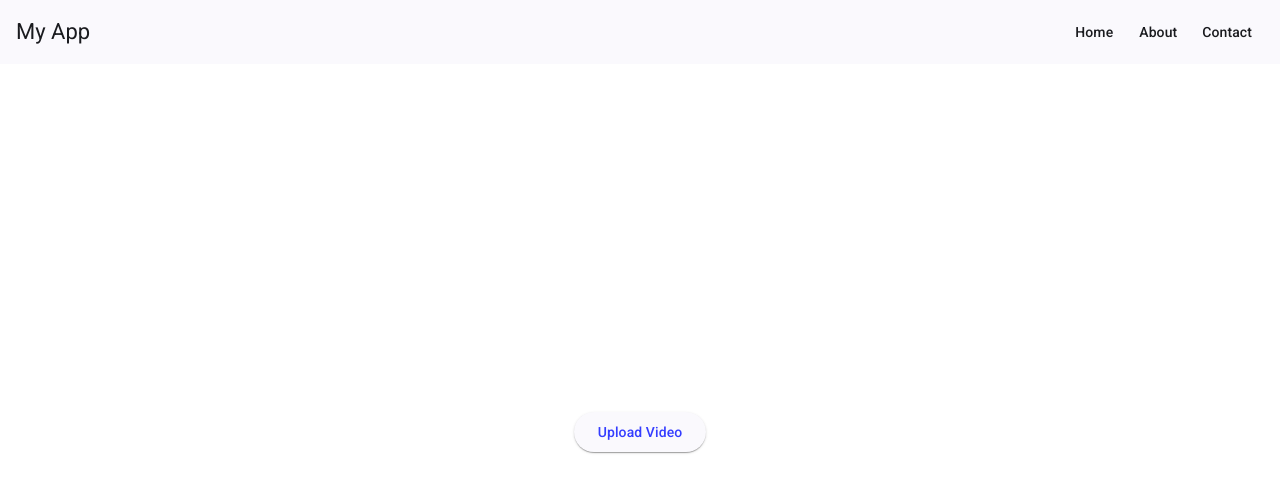
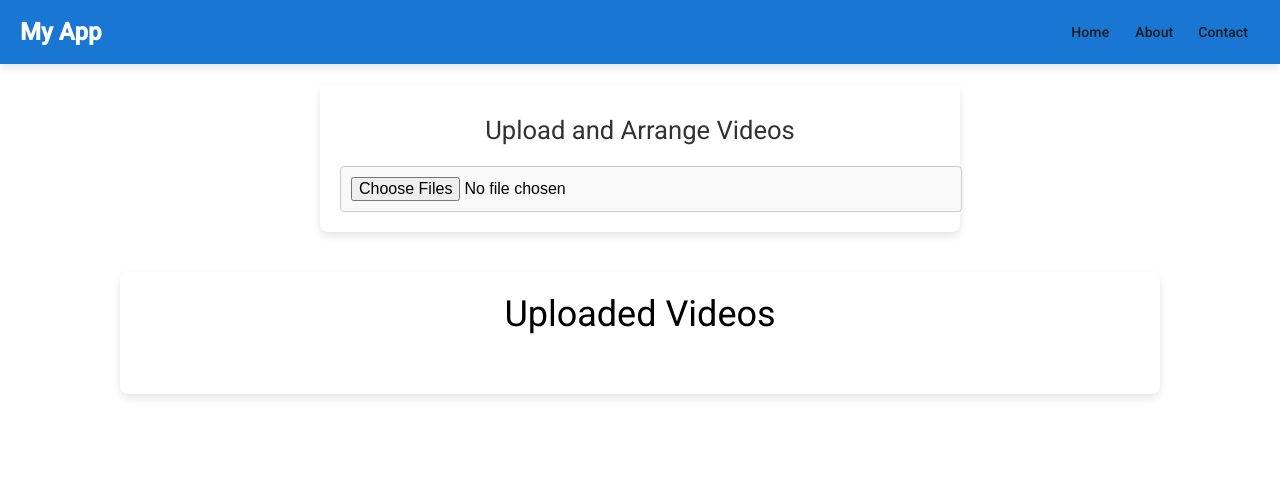
Before and after one commit to fhwn-ac-at/project-womm, an Angular app in the folder frontend/womm/: page / in a window 1280 px wide. Shown: the top 492 px of the page. Built offline with nearby package versions, Linux system fonts and the light colour scheme.

Commit message:
added video upload and video list to rearrange videos

```diff
--- a/frontend/womm/src/app/home/home.component.css
+++ b/frontend/womm/src/app/home/home.component.css
@@ -1,11 +1,184 @@
-.spacer {
-  flex: 1 1 auto;
+/* Global Styles */
+body {
+  font-family: 'Roboto', sans-serif;
+  margin: 0;
+  padding: 0;
+  background-color: #f4f7fa;
 }
 
-.content {
+.main-content {
   display: flex;
+  flex-direction: column;
+  align-items: center;
   justify-content: center;
-  align-items: center;
-  height: calc(100vh - 64px); /* Adjust for toolbar height */
+}
+
+/* Toolbar Styles */
+mat-toolbar {
+  background-color: #1976d2;  /* Primary color */
+  padding: 10px 20px;
+  box-shadow: 0 4px 8px rgba(0, 0, 0, 0.1);
+}
+
+mat-toolbar span {
+  font-size: 1.5rem;
+  font-weight: bold;
+  color: white;
+}
+
+.spacer {
+  flex: 1;
+}
+
+/* Button Styles */
+button.mat-button {
+  color: white;
+  font-size: 1rem;
+}
+
+button.mat-button:hover {
+  background-color: rgba(255, 255, 255, 0.1);
+  border-radius: 4px;
+  transition: background-color 0.3s ease;
+}
+
+/* Main Container (to stack sections vertically) */
+.container {
+  display: flex;
+  flex-direction: column; /* Stack the sections vertically */
+  align-items: center; /* Center align everything horizontally */
+  padding: 20px;
+}
+
+/* Upload Container Styles */
+.upload-container {
+  margin: 20px;
+  padding: 20px;
+  background-color: #ffffff;
+  border-radius: 8px;
+  box-shadow: 0 4px 8px rgba(0, 0, 0, 0.1);
+  width: 100%;
+  max-width: 600px; /* Limit the width */
   text-align: center;
 }
+
+.upload-container h2 {
+  font-size: 1.6rem;
+  color: #333;
+  margin-bottom: 10px;
+}
+
+.upload-container input[type="file"] {
+  display: block;
+  width: 100%;
+  padding: 10px;
+  margin-top: 10px;
+  border-radius: 4px;
+  border: 1px solid #ccc;
+  background-color: #f9f9f9;
+  font-size: 1rem;
+}
+
+.upload-container input[type="file"]:hover {
+  border-color: #1976d2;
+  background-color: #f0f8ff;
+}
+
+/* Container for Both Headline and Video List */
+.uploaded-videos-container {
+  display: flex;
+  flex-direction: column;  /* Stack the headline and video list vertically */
+  align-items: center;  /* Center the content horizontally */
+  width: 100%;
+  max-width: 1000px; /* Limit the width of the whole container */
+  margin: 20px 0;
+  padding: 20px;
+  background-color: #ffffff;
+  border-radius: 8px;
+  box-shadow: 0 4px 8px rgba(0, 0, 0, 0.1);
+}
+
+/* Headline Container */
+.uploaded-videos-heading {
+  width: 100%;  /* Ensure the headline spans the full width of the container */
+  text-align: center;  /* Center the text */
+  margin-bottom: 20px;  /* Add space between the headline and the video list */
+}
+
+/* Video List Container */
+.video-list {
+  display: flex;
+  flex-direction: row;  /* Arrange the video items in a row */
+  align-items: center;  /* Center align the videos vertically */
+  gap: 15px;  /* Add space between the video items */
+  overflow-x: auto;  /* Enable horizontal scrolling if the list exceeds the container width */
+  width: 100%;
+  max-width: 1000px;  /* Limit the width of the video list */
+}
+
+/* Video Item Styles */
+.video-item {
+  display: flex;
+  flex-direction: column;  /* Stack video thumbnail and title vertically */
+  align-items: center;
+  justify-content: center;
+  padding: 10px;
+  border-radius: 8px;
+  background-color: #f9f9f9;
+  transition: transform 0.3s ease, box-shadow 0.3s ease;
+  cursor: grab;
+  margin-right: 15px; /* Space between video items */
+}
+
+.video-item:hover {
+  transform: translateY(-5px);
+  box-shadow: 0 4px 8px rgba(0, 0, 0, 0.1);
+}
+
+/* Video Name */
+.video-item p {
+  font-size: 1rem;
+  color: #333;
+  text-align: center;
+  margin: 0;
+  overflow: hidden;
+  text-overflow: ellipsis;
+  white-space: nowrap;
+}
+
+/* Video Thumbnail Styling */
+.video-item video {
+  width: 100%;
+  height: 100px;  /* Fixed height for the video thumbnails */
+  object-fit: cover;
+  border-radius: 6px;
+  margin-bottom: 10px; /* Space between the video and the title */
+}
+
+
+/* Drag-and-Drop Styles */
+.video-item[draggable="true"] {
+  cursor: grab;
+  transition: background-color 0.2s ease;
+}
+
+.video-item[draggable="true"]:active {
+  cursor: grabbing;
+}
+
+/* Style for the Drag Preview */
+.cdk-drag-preview {
+  opacity: 0.8;
+  border-radius: 8px;
+  box-shadow: 0 4px 8px rgba(0, 0, 0, 0.3);
+  transform: scale(1.1);
+}
+
+/* Drag Over Styles (optional for visual feedback) */
+.video-item.cdk-drag-over {
+  background-color: #e3f2fd; /* Light blue background when dragging over */
+}
+
+.cdk-drop-dragging {
+  opacity: 0.7;
+}
--- a/frontend/womm/src/app/home/home.component.html
+++ b/frontend/womm/src/app/home/home.component.html
@@ -6,15 +6,24 @@
   <button mat-button>Contact</button>
 </mat-toolbar>
 
+<div class="main-content">
+  <div class="upload-container">
+    <h2>Upload and Arrange Videos</h2>
+    <input type="file" multiple (change)="onFileSelected($event)" accept="video/*">
+  </div>
 
-<div class="content">
-  <input
-    type="file"
-    id="fileUpload"
-    (change)="onFileSelected($event)"
-    multiple
-    accept="video/*"
-    style="display: none;"
-  />
-  <button mat-raised-button color="accent" (click)="openFileExplorer()">Upload Video</button>
+  <div class="uploaded-videos-container">
+    <!-- Headline Div -->
+    <div class="uploaded-videos-heading">
+      <h3>Uploaded Videos</h3>
+    </div>
+
+    <!-- Video List Div -->
+    <div class="video-list">
+      <div *ngFor="let video of videos; let i = index" class="video-item" draggable="true" (dragstart)="onDragStart($event, i)" (drop)="onDrop($event, i)" (dragover)="onDragOver($event)">
+        <video controls [src]="video.url"></video>
+        <p>{{ video.name }}</p>
+      </div>
+    </div>
+  </div>
 </div>
--- a/frontend/womm/src/app/home/home.component.ts
+++ b/frontend/womm/src/app/home/home.component.ts
@@ -1,42 +1,57 @@
 import { Component } from '@angular/core';
 import {MatToolbar} from '@angular/material/toolbar';
 import {MatButton} from '@angular/material/button';
-import {Router} from '@angular/router';
-import {S3} from 'aws-sdk';
+import {NgForOf} from '@angular/common';
+
+interface VideoFile {
+  file: File;
+  url: string;
+  name: string;
+}
 
 @Component({
   selector: 'app-home',
   standalone: true,
   imports: [
     MatToolbar,
-    MatButton
+    MatButton,
+    NgForOf
   ],
   templateUrl: './home.component.html',
   styleUrl: './home.component.css'
 })
 export class HomeComponent {
-  videoFile: File | null = null;
+  videos: VideoFile[] = [];
+  draggedIndex: number | null = null;
 
-  constructor(private router: Router) {}
+  onFileSelected(event: Event): void {
+    const files = (event.target as HTMLInputElement).files;
+    console.log('Files selected:', files); // Check if files are received
 
-  openFileExplorer() {
-    const fileInput = document.getElementById('fileUpload') as HTMLInputElement;
-    if (fileInput) {
-      fileInput.click();
+    if (files) {
+      Array.from(files).forEach((file) => {
+        const url = URL.createObjectURL(file);
+        this.videos.push({ file, url, name: file.name });
+      });
     }
   }
 
-  // Handle file selection
-  onFileSelected(event: Event) {
-    const input = event.target as HTMLInputElement;
-    if (input.files && input.files.length > 0) {
-      this.videoFile = input.files![0];
-      this.uploadVideoClip(this.videoFile);
-    }
+  // Drag event methods
+  onDragStart(event: DragEvent, index: number): void {
+    this.draggedIndex = index;
   }
 
-  uploadVideoClip(file: File) {
-    // upload clips to s3 here
-    console.log("uploading");
+  onDragOver(event: DragEvent): void {
+    event.preventDefault();  // Necessary to allow a drop
+  }
+
+  onDrop(event: DragEvent, index: number): void {
+    event.preventDefault();
+    if (this.draggedIndex !== null && this.draggedIndex !== index) {
+      const draggedVideo = this.videos[this.draggedIndex];
+      this.videos.splice(this.draggedIndex, 1);
+      this.videos.splice(index, 0, draggedVideo);
+    }
+    this.draggedIndex = null;
   }
 }
```
